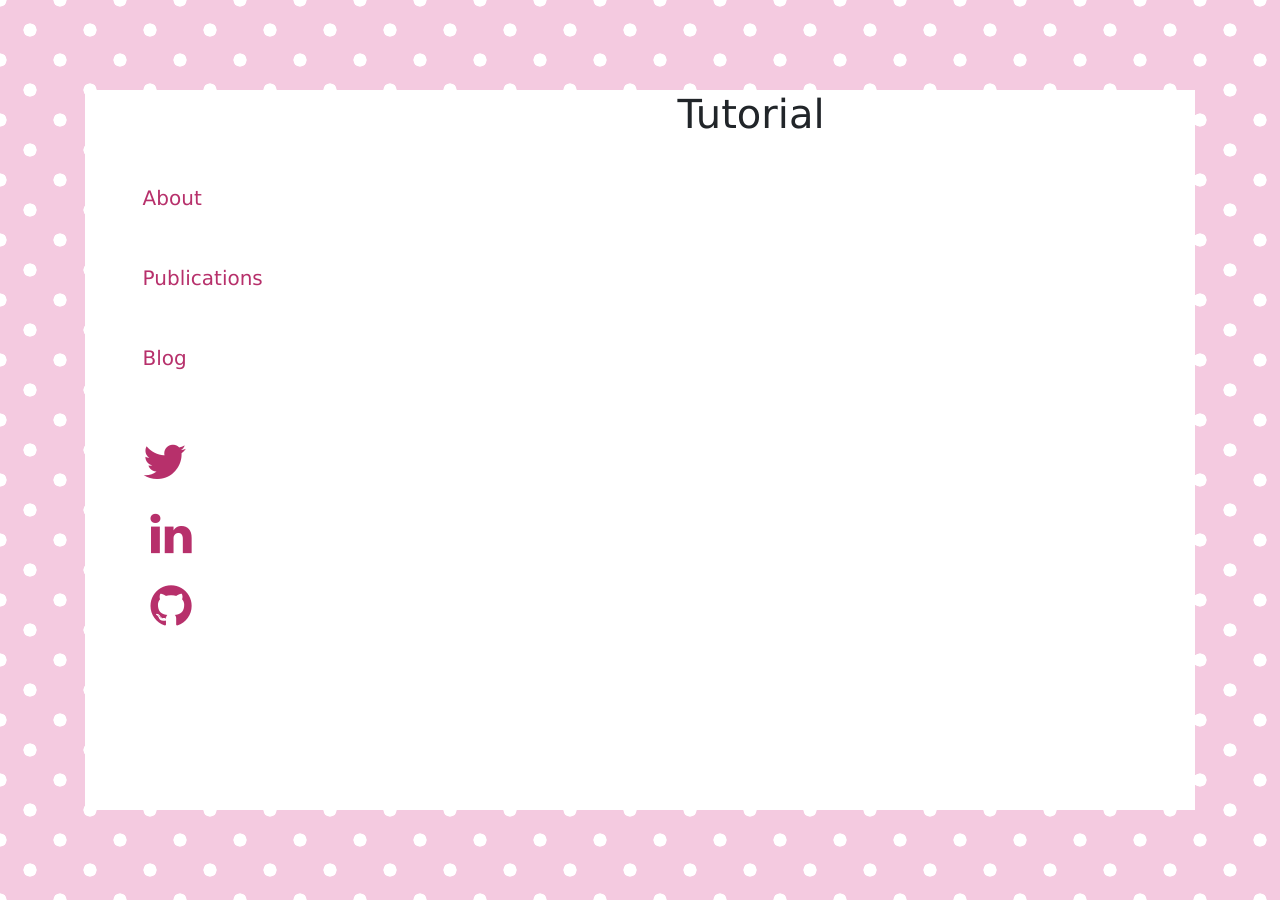
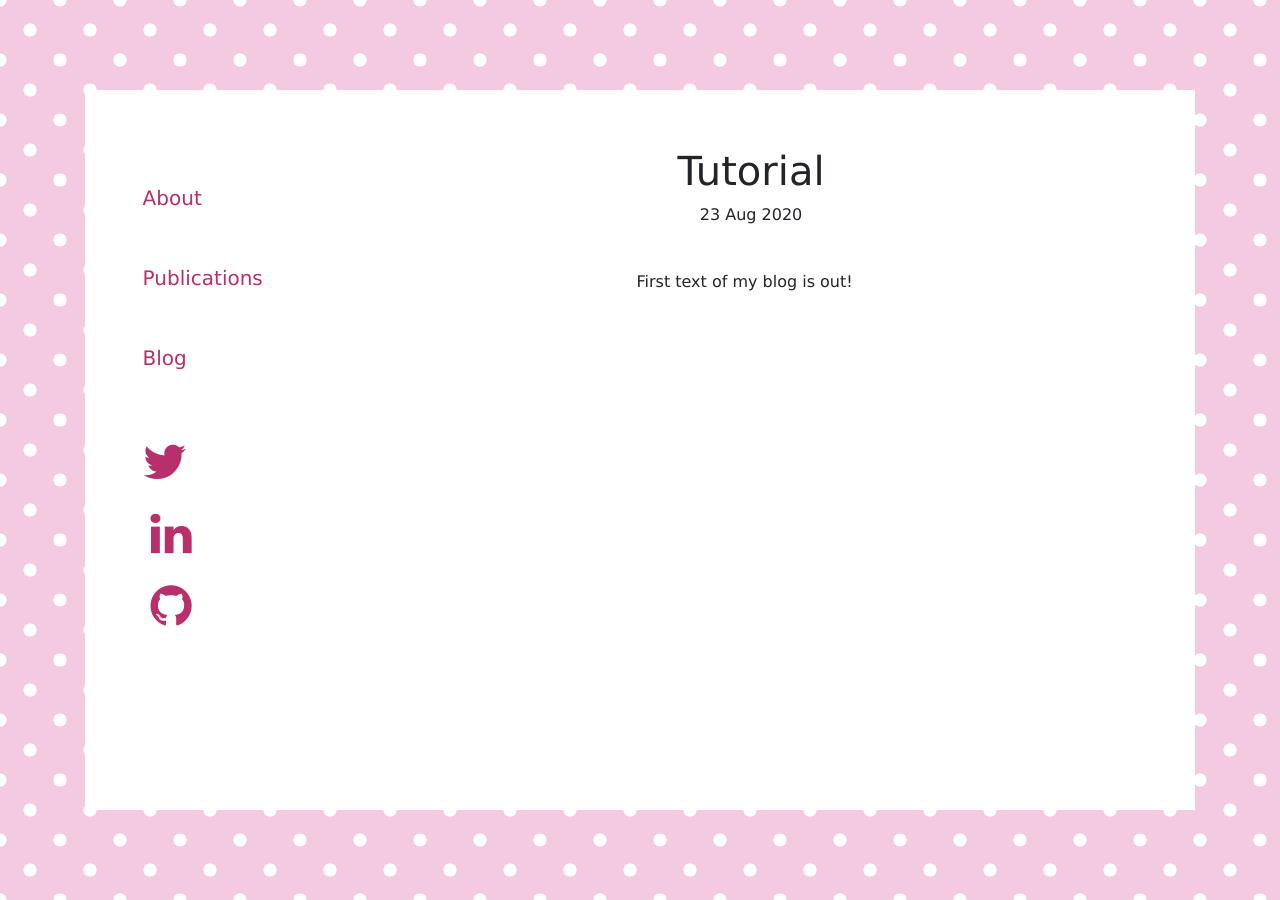
Before and after one commit to AndraIonescu/andradenisionescu.github.io, a Jekyll site: the page built from _posts/2020-08-23-tutorial.md, in a window 1280 px wide. Built offline with Jekyll 4.4.1, drawn with Linux system fonts in a browser that asks for light colours; nearby versions of some CDN libraries.

Commit message:
Blog style back

```diff
--- a/_layouts/default.html
+++ b/_layouts/default.html
@@ -19,8 +19,29 @@
                 {{ content }}
             </div>
         </div>
+
+        <button class="btn" onclick="topFunction()" id="back-to-top" title="Back to top">Back to top</button>
     </div>
 </div>
 
+<script>
+    const mybutton = document.getElementById("back-to-top");
+
+    window.onscroll = function() {scrollFunction()};
+
+    function scrollFunction() {
+        if (document.body.scrollTop > 20 || document.documentElement.scrollTop > 20) {
+            mybutton.style.display = "block";
+        } else {
+            mybutton.style.display = "none";
+        }
+    }
+
+    function topFunction() {
+        document.body.scrollTop = 0;
+        document.documentElement.scrollTop = 0;
+    }
+</script>
+
 </body>
 </html>
--- a/_layouts/post.html
+++ b/_layouts/post.html
@@ -2,4 +2,22 @@
 layout: default
 ---
 
-<h1>{{ page.title }}</h1>
+<div class="mt-5 col-12 post-padding">
+    <div class="row justify-content-center">
+        <h1>{{ page.title }}</h1>
+    </div>
+
+    <div class="row justify-content-center mb3">
+        <p>
+            {{ page.date | date_to_string }}
+            {% assign author = site.authors | where: 'short_name', page.author | first %}
+            {% if author %}
+            - <a href="{{ author.url }}">{{ author.name }}</a>
+            {% endif %}
+        </p>
+    </div>
+
+    <div class="row justify-content-center post-content-padding">
+        {{ content }}
+    </div>
+</div>
--- a/_sass/main.scss
+++ b/_sass/main.scss
@@ -102,3 +102,21 @@ div a {
 div a:hover {
   color: #fdbad3;
 }
+
+.post-padding {
+  padding: 1vh 2vw;
+}
+
+.post-content-padding {
+  padding: 0 4vw 0 3vw;
+}
+
+#back-to-top {
+  display: none;
+  position: fixed;
+  bottom: 3vh;
+  right: 2vw;
+  background-color: #b7306b;
+  color: white;
+  font-weight: bold;
+}
```
